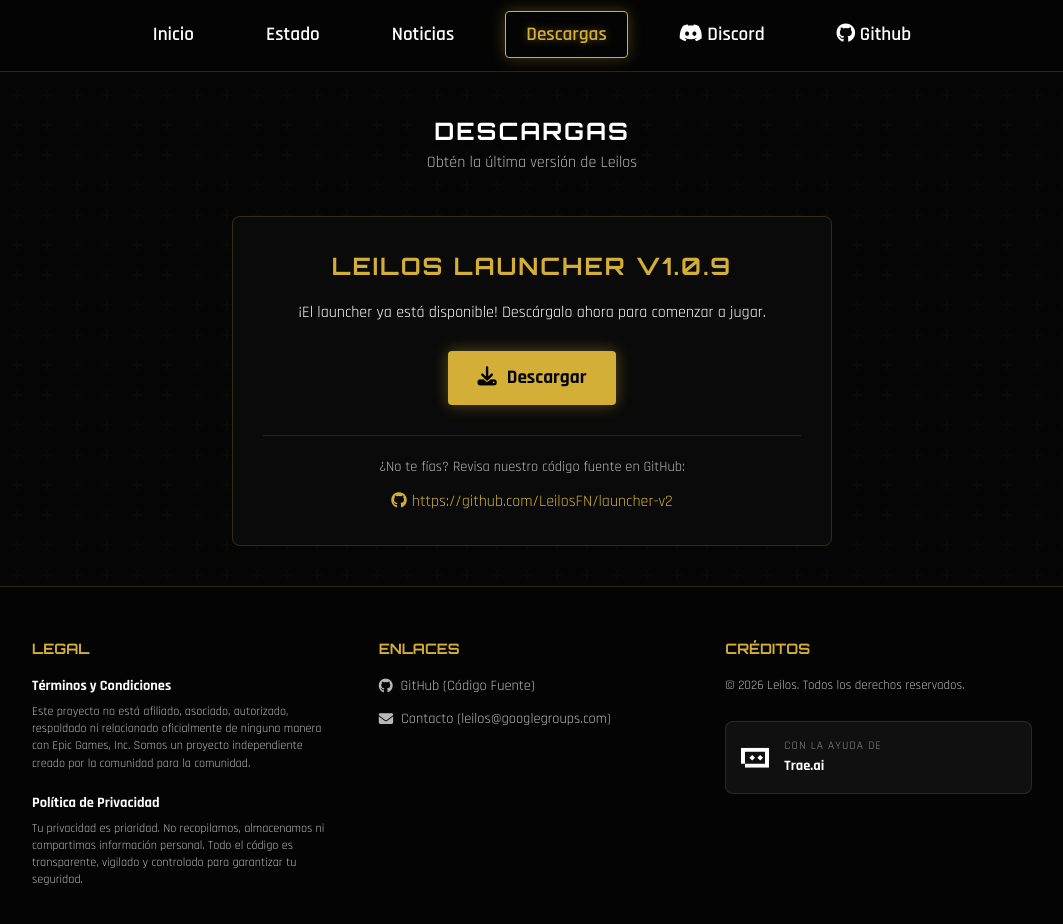
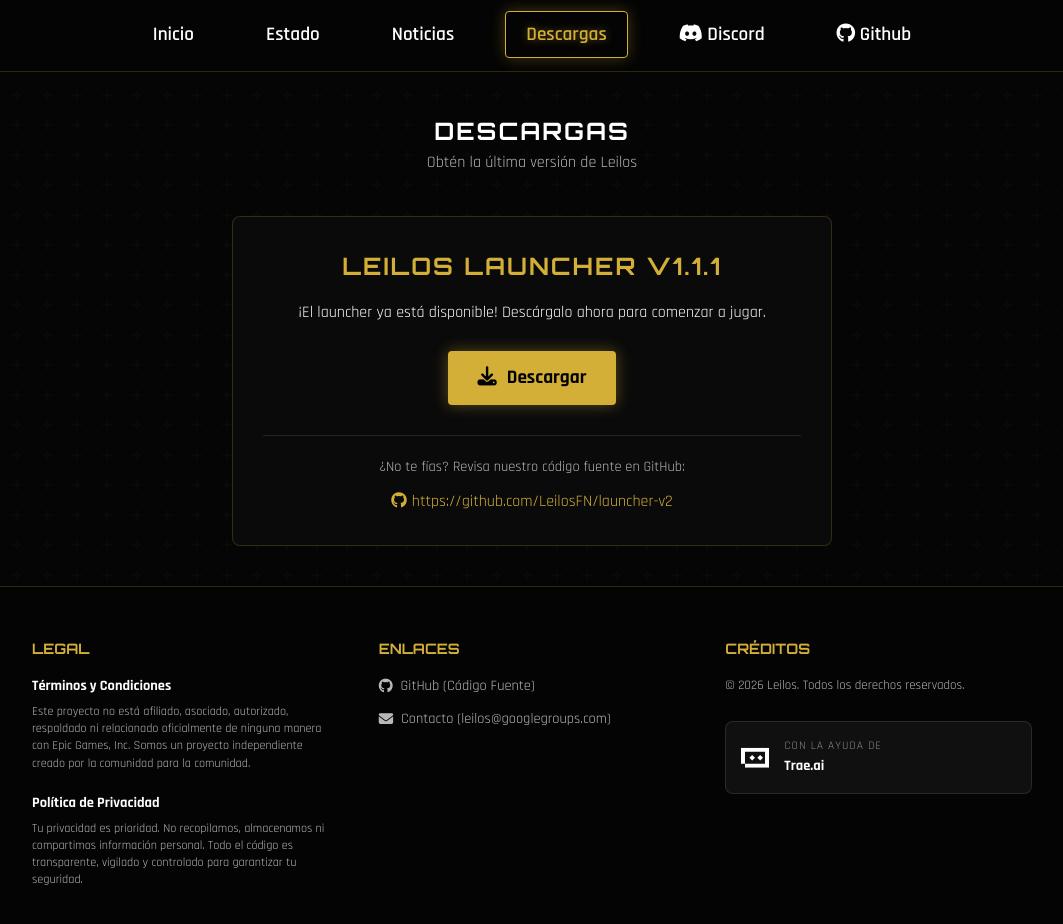
Before and after one commit to LeilosFN/Leilos, a React (Vite) app: page /downloads in a window 1280 px wide. Shown: the top 924 px of the page, without its empty margins (108-1171 px from the left). Built offline with nearby package versions, Linux system fonts and the light colour scheme; the HTML template or start-up script is replaced by a standard one.

Commit message:
Update Downloads.jsx

```diff
--- a/src/pages/Downloads.jsx
+++ b/src/pages/Downloads.jsx
@@ -9,11 +9,11 @@ const Downloads = () => {
         <p style={{ color: 'var(--text-muted)', marginBottom: '40px' }}>Obtén la última versión de Leilos</p>
 
         <div className="card" style={{ maxWidth: '600px', margin: '0 auto', padding: '30px', background: 'var(--bg-card)', border: '1px solid rgba(212, 175, 55, 0.2)', borderRadius: '8px' }}>
-          <h3 style={{ color: 'var(--primary)', marginBottom: '15px' }}>Leilos Launcher v1.0.9</h3>
+          <h3 style={{ color: 'var(--primary)', marginBottom: '15px' }}>Leilos Launcher v1.1.1</h3>
           <p style={{ marginBottom: '25px' }}>¡El launcher ya está disponible! Descárgalo ahora para comenzar a jugar.</p>
 
           <div style={{ marginBottom: '30px' }}>
-              <a href="https://cdn.leilos.qzz.io/download/launcher/Leilos Launcher_1.0.9_x64_en-US.msi" target="_blank" rel="noopener noreferrer" style={{
+              <a href="https://cdn.leilos.qzz.io/download/launcher/Leilos Launcher_1.1.1_x64_en-US.msi" target="_blank" rel="noopener noreferrer" style={{
                   display: 'inline-block',
                   padding: '12px 30px',
                   fontSize: '1.2em',
```
